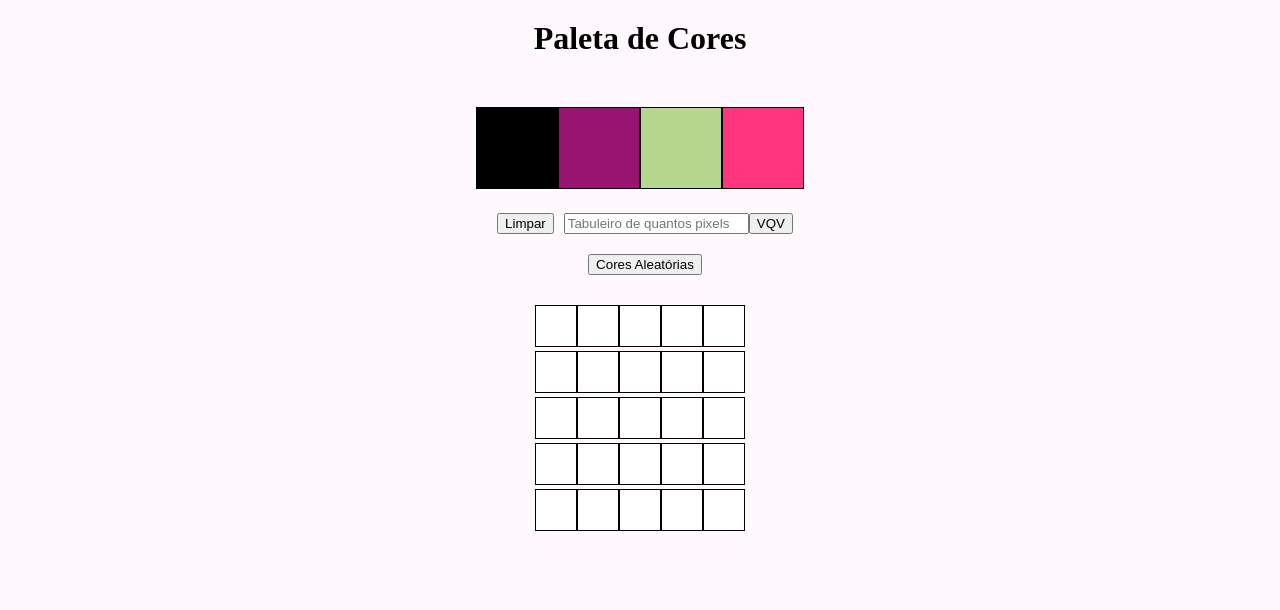
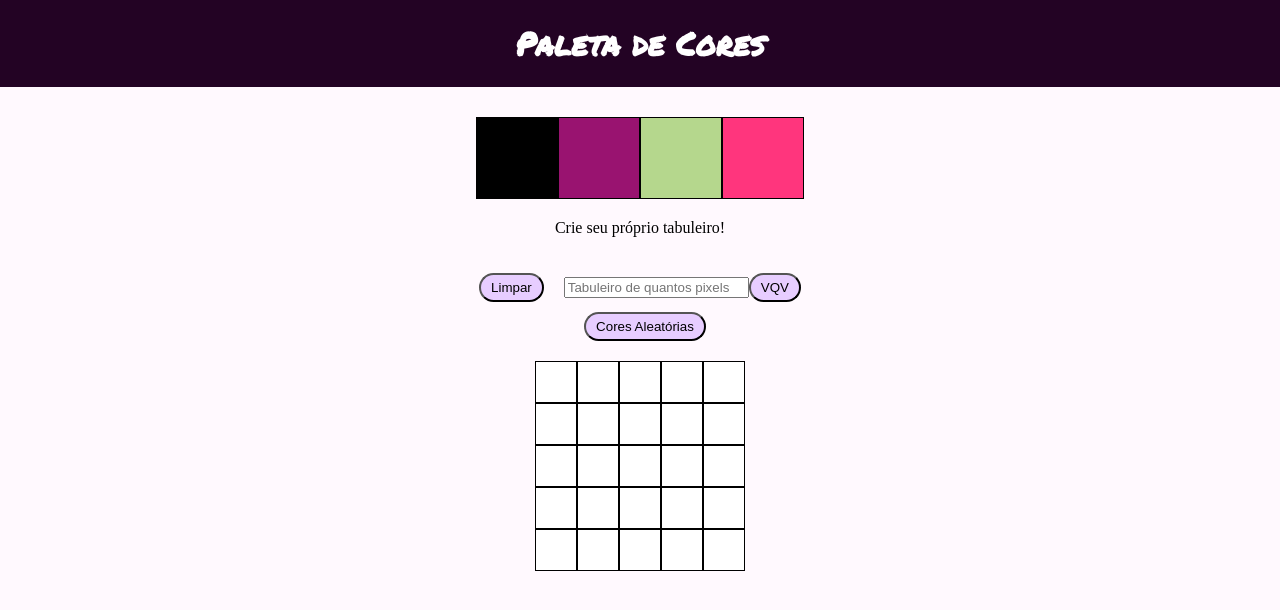
Before and after one commit to renanvamo/Pixels-Art-Trybe-Fundamentals-, a plain HTML site: page index.html in a window 1280 px wide. Drawn offline with Linux system fonts and the light colour scheme.

Commit message:
Adiciona um estilo de fonte, e arruma o tabuleiro

```diff
--- a/index.html
+++ b/index.html
@@ -6,16 +6,22 @@
   <meta name="viewport" content="width=device-width, initial-scale=1.0">
   <title>Paleta de Cores</title>
   <link rel="stylesheet" href="style.css">
+  <link rel="preconnect" href="https://fonts.gstatic.com">
+<link href="https://fonts.googleapis.com/css2?family=Permanent+Marker&display=swap" rel="stylesheet">
 </head>
 <body>
-  <h1 id="title">Paleta de Cores</h1>
+  <header>
+    <h1 id="title">Paleta de Cores</h1>
+  </header>
   <section id="color-palette">
     <div class="color" id="box0"></div>
     <div class="color" id="box1"></div>
     <div class="color" id="box2"></div>
     <div class="color" id="box3"></div>
   </section>
-  <div id="buttons"></div>
+  <p>Crie seu próprio tabuleiro!</p>
+  <div id="buttons">
+  </div>
   <section id="pixel-board">
   </section>
   <script src="script.js"></script>
--- a/script.js
+++ b/script.js
@@ -87,9 +87,11 @@ selectPixel();
 // Cria o botão limpar e insere na div
 function createButton() {
   const clearButton = document.createElement('input');
-  clearButton.style.margin = '20px 10px';
+  clearButton.style.marginBottom = '10px';
+  clearButton.style.marginRight = '20px'
   clearButton.id = 'clear-board';
   clearButton.value = 'Limpar';
+  clearButton.className = 'format-btn'
   clearButton.innerHTML = 'Limpar';
   clearButton.type = 'button';
   const buttonDiv = document.getElementById('buttons');
@@ -121,6 +123,7 @@ function createButtonResize() {
   generateBoard.id = 'generate-board';
   generateBoard.type = 'button';
   generateBoard.value = 'VQV';
+  generateBoard.className = 'format-btn';
   generateBoard.innerHTML = 'VQV';
   document.getElementById('buttons').appendChild(generateBoard);
 }
@@ -159,6 +162,7 @@ function createButtonRandomColors() {
   const breakLine = document.createElement('br');
   buttonChangeColor.value = 'Cores Aleatórias';
   buttonChangeColor.type = 'button';
+  buttonChangeColor.className = 'format-btn';
   buttonChangeColor.id = 'btn-change-colors';
   buttonChangeColor.style.marginLeft = '10px';
   const buttonArea = document.getElementById('buttons');
--- a/style.css
+++ b/style.css
@@ -24,21 +24,35 @@ body {
   background-color: white;
 }
 
-#pixel-board {
-  margin-top: 30px;
-}
-
 #color-palette {
   display: inline-block;
   margin-top: 30px;
 }
 
 header {
-  background-color: rgb(57, 0, 59);
+  background-color: rgb(35, 3, 36);
   color: rgb(255, 255, 255);
 }
 
 #title {
   padding: 20px;
   margin: 0;
+  font-family: 'Permanent Marker', cursive;
 }
+
+#buttons {
+  padding: 20px;
+  margin: 0;
+}
+
+.format-btn {
+  padding: 5px 10px;
+  background-color: rgb(231, 205, 255);
+  border-radius: 20px;
+}
+
+#pixel-board {
+  font-size: 0;
+}
+
+/* Todos os estilos do botão, usado do site https://edrodrigues.com.br/blog/20-incriveis-botoes-animados-de-css-puro/ */
```
